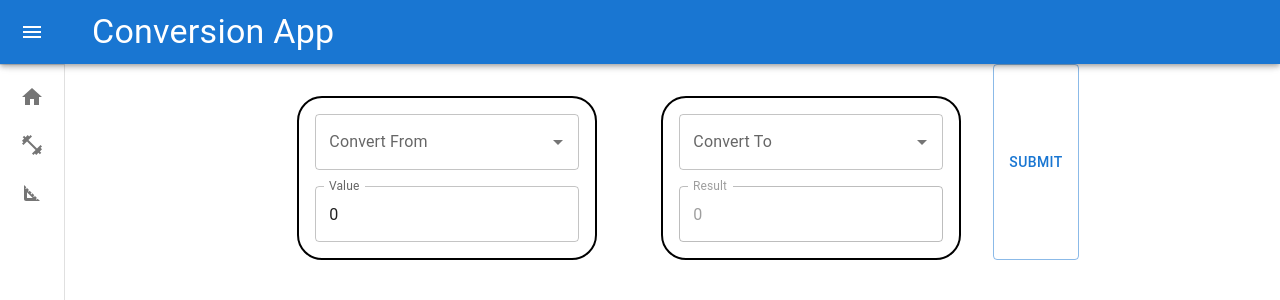
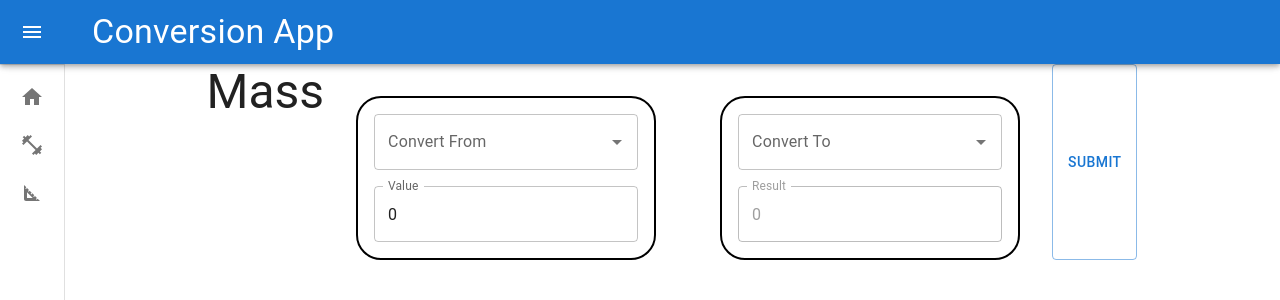
Before and after one commit to MatthewNobes/conversion-app, a React (Create React App) app: page /Mass in a window 1280 px wide. Shown: the top 300 px of the page. Built offline with nearby package versions, Linux system fonts and the light colour scheme.

Commit message:
Adding form titles

```diff
--- a/src/features/ConversionForm/ConversionForm.js
+++ b/src/features/ConversionForm/ConversionForm.js
@@ -1,6 +1,12 @@
-import { Autocomplete, TextField, Button } from "@mui/material";
+import { Autocomplete, TextField, Button, Typography } from "@mui/material";
 import { useFormik } from "formik";
 import React, { useState } from "react";
+
+const ConversionFormHeader = (props) => (
+  <Typography variant="h3" variantMapping="h2">
+    {props.conversionType}
+  </Typography>
+);
 
 export const ConversionForm = (props) => {
   const conversionFormat = props.conversionFormat; //'Mass
@@ -42,6 +48,7 @@ export const ConversionForm = (props) => {
 
   return (
     <form className="ConversionForm">
+      <ConversionFormHeader conversionType={conversionFormat} />
       <div className="ConversionForm-Half">
         <Autocomplete
           disablePortal
```
